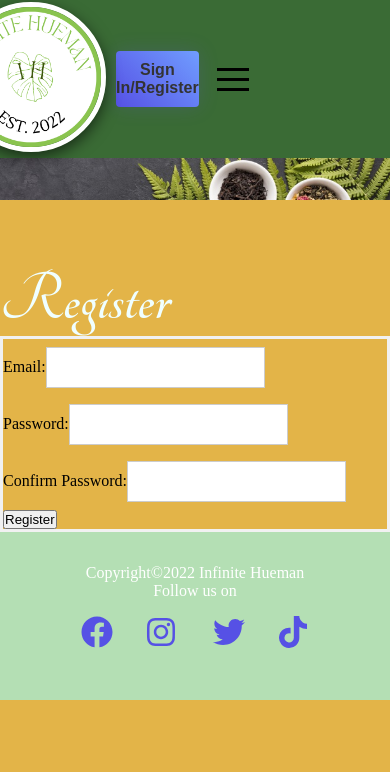
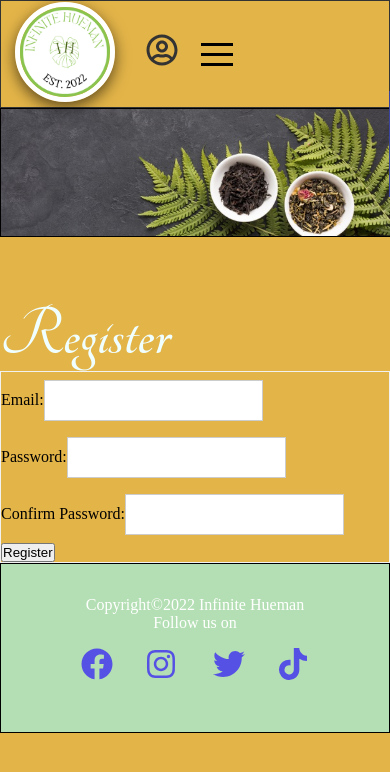
Before and after one commit to jdworkz/infinithueman-app, a React (Create React App) app: page /RegisterForm in a window 390 px wide. Shown: the top 772 px of the page. Built offline with nearby package versions, Linux system fonts and the light colour scheme; a web font is replaced by a local one.

Commit message:
added borders and login icon

```diff
--- a/src/components/Footer/Footer.css
+++ b/src/components/Footer/Footer.css
@@ -2,6 +2,8 @@
     width:100%;
     padding: 2rem 0;
     background-color: rgb(180, 223, 180);
+    border-style:solid ;
+    border-width: .1rem;
 
 }
 
--- a/src/components/Form/LoginForm.css
+++ b/src/components/Form/LoginForm.css
@@ -1,6 +1,8 @@
 Form {
     border: 3px solid #f1f1f1;
     align-items: center;
+    border-style:solid ;
+    border-width: .1rem;
   }
   input {
 
--- a/src/components/Hero/Hero.css
+++ b/src/components/Hero/Hero.css
@@ -1,11 +1,14 @@
 .hero{
-    color:white;
-    height: 20vh;
+    color:black;
+    height: 25vh;
     width:100%;
     position: relative;
     margin-bottom: 4rem;
 
+
 }
+
+
     .hero:before {
         content: '';
         background: url('../../assets/Herobackground.jpg') no-repeat center center/cover;
@@ -15,6 +18,8 @@
         top: 0;
         left: 0;
         z-index: -1;
+        border-style:solid ;
+        border-width: .1rem;
     }
 
 
@@ -32,7 +37,7 @@
 
 @media screen and (max-width: 940px) {
     .hero {
-        height: 5vh;
+        height: 15vh;
     }
 
     .hero h1 {
--- a/src/components/Home/Home.css
+++ b/src/components/Home/Home.css
@@ -1,7 +1,8 @@
 .home{
     width: 100%;
-    margin:4rem 0;
+    margin:3rem 0;
     text-align: center;
+
 }
 .home > div {
 display: flex;
@@ -25,18 +26,33 @@ justify-content: center;
   color:azure;
 }
 
-.home .container{
+
+.container {
     display: grid;
-    grid-template-columns: repeat(3, 1fr);
-    grid-gap: 1rem;
-    padding: 1rem;
+
+    grid-gap: 15px;
+
+    grid-template-columns: repeat(4, minmax(0, 1fr));
+
+  }
+
+  .home img {
+    width: 85%;
+    height:85%;
+    border-style:solid ;
+    border-width: .1rem;
+    display: flex;
+    justify-content: center;
+    align-items: center;
 
 }
-.home img {
-    width: 85%;
-    height:85%;
 
-}
+
+
+
+
+
+
 @media screen and (max-width:940px) {
     .home {
         margin: 1rem 0;
--- a/src/components/Home/Home.js
+++ b/src/components/Home/Home.js
@@ -19,12 +19,26 @@ function Home(){
         </div>
         <div className="container">
 
+        <div className="image1">
+        <img src={Pic1}  alt=""/>
+        </div>
 
-        <img src={Pic1}  alt=""/>
 
+
+        <div className="image1">
         <img src={logo}  alt=""/>
+        </div>
 
+
+
+        <div className="image1">
         <img  src={Pic2}  alt=""/>
+        </div>
+
+        <div className="image1">
+        <img  src={Pic2}  alt=""/>
+        </div>
+
 
 
         </div>
--- a/src/components/Navbar/Navbar.css
+++ b/src/components/Navbar/Navbar.css
@@ -3,8 +3,12 @@
     height: 158px;
     top: 0;
     left: 0;
-    background-color:#3A6B35;
+    background-color:#E3B448;;
     position: sticky;
+    border: #333;
+    border-style:solid ;
+    border-width: .1rem;
+
 
 }
    .navbar .btn{
@@ -29,7 +33,14 @@
     align-items: center;
     padding:1rem;
 }
+.navbar .logo-container{
+    display: flex;
+    flex-Direction:row;
+    justify-Content: flex-end;
+    align-items: center;
 
+    padding:1rem;
+}
 
 .navbar .nav-menu {
     display: flex;
@@ -160,6 +171,17 @@
     cursor: pointer;
 }
 
+.sign-btn{
+
+    padding: none;
+    background-color: #E3B448;;
+    border: none;
+    border-radius: 8px;
+    font-size: 2rem;
+    transition: .4s;
+    cursor: pointer;
+}
+
 @media screen and (max-width: 940px) {
     .hero2 {
         height: 70vh;
@@ -178,6 +200,10 @@
 @media screen and (max-width:940px) {
     .hamburger {
         display: block;
+    }
+    .navbar {
+        width: 100%;
+        height: 108px;
     }
 
     .navbar .nav-menu {
@@ -202,4 +228,17 @@
     .navbar .nav-menu li a {
         font-size: 2rem;
     }
+    .navbar img{
+
+        width: 100px;
+        height: 100px;
+        box-sizing: border-box;
+        border: 5px white solid;
+        border-radius: 50%;
+        overflow: hidden;
+        box-shadow: 0 5px 15px 0px rgba(0,0,0,0.6);
+        transform: translatey(0px);
+        animation: float 6s ease-in-out infinite;
+
+      }
 }
--- a/src/components/Navbar/Navbar.js
+++ b/src/components/Navbar/Navbar.js
@@ -5,7 +5,7 @@ import Logo from '../../assets/INFINITE HUEMAN LOGO-4.png';
 import { Link } from 'react-router-dom';
 import { RiSearchLine } from 'react-icons/ri';
 
-
+import { FaRegUserCircle } from "react-icons/fa";
 
  const Navbar = () =>{
     const[click, setClick] = useState(false)
@@ -14,9 +14,11 @@ import { RiSearchLine } from 'react-icons/ri';
     return(
         <div className= 'navbar'>
             <div className = 'container'>
+                <div className="logo-container">
                 <Link to ="/Home"><span><img src={Logo}  alt="Logo"></img> </span></Link>
+                </div>
 
-                <button className="btn"><Link to="/LoginForm">Sign In/Register</Link> </button>
+                <button className="sign-btn" ><Link to="/LoginForm">< FaRegUserCircle/></Link> </button>
                 <ul className={click ? 'nav-menu active' : 'nav-menu'}>
                     <li><Link to="/Home">Home</Link></li>
                     <li><Link to="/Shop">Shop</Link></li>
--- a/src/index.css
+++ b/src/index.css
@@ -2,6 +2,7 @@
 box-sizing: border-box;
 margin: 0;
 padding: 0;
+
 }
 
 ul {
```
